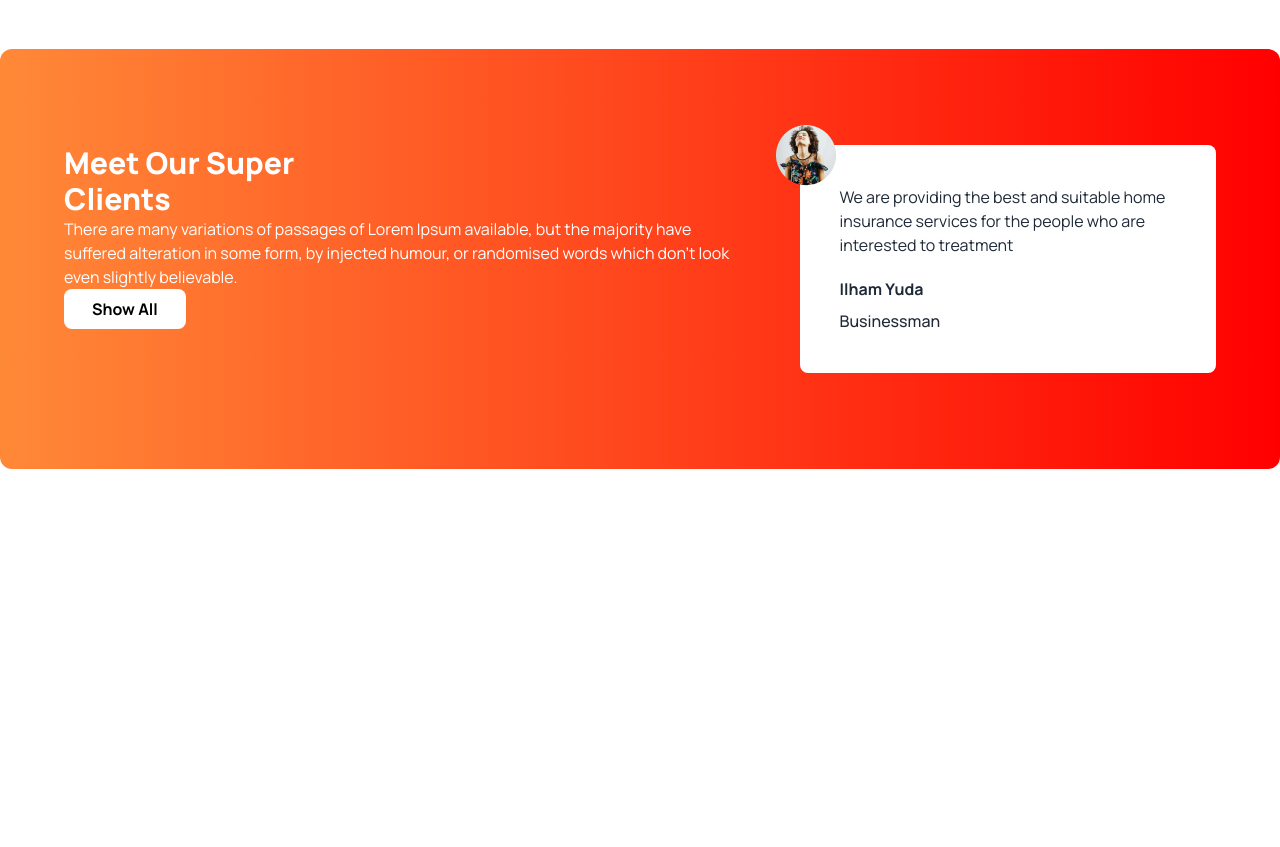
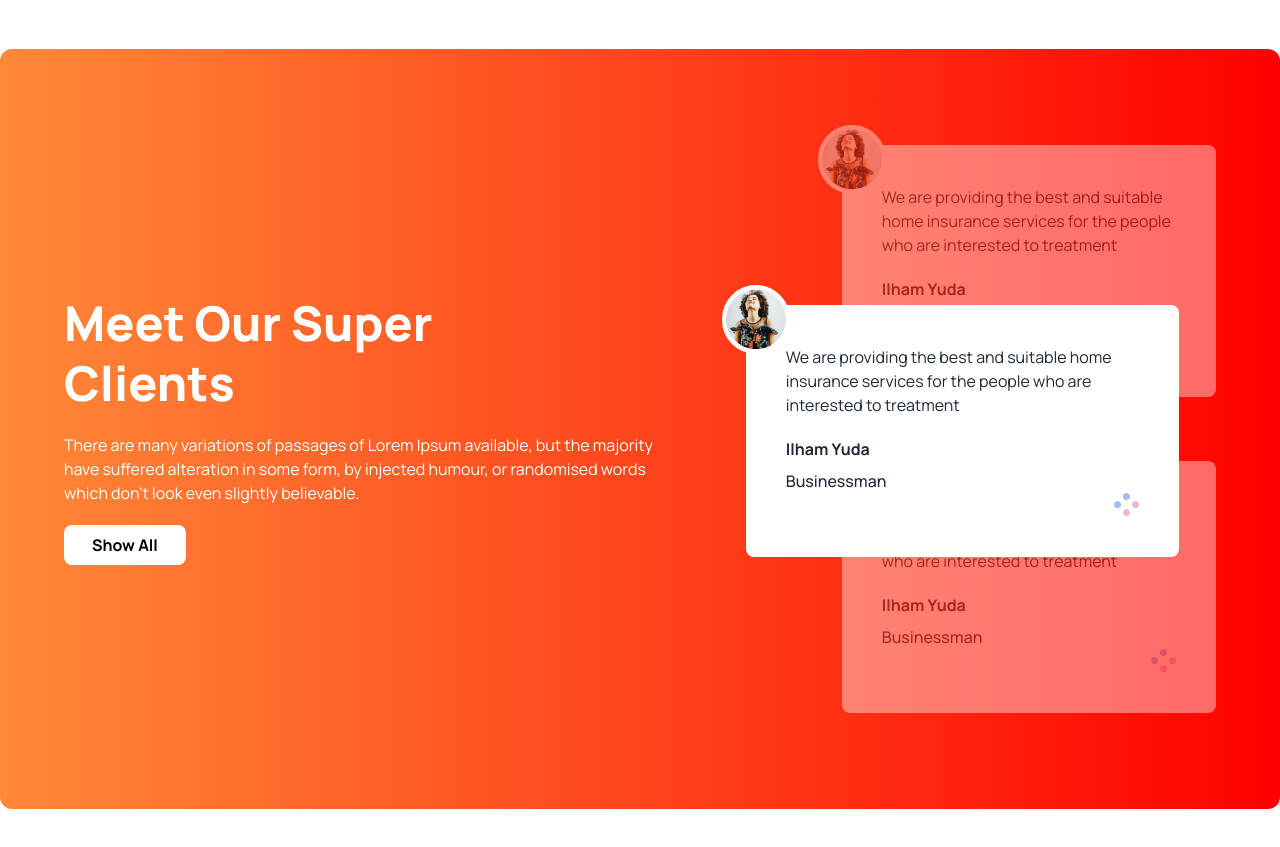
Before and after one commit to devmamunbd/tea-landing-page, a plain HTML site: page index.html in a window 1280 px wide. Shown: the part 1680-2527 px from the top of the page. Before the commit the page ends 2245 px from the top, so only its background shows below. Drawn offline with nearby package versions, Linux system fonts and the light colour scheme.

Commit message:
done review section

```diff
--- a/index.html
+++ b/index.html
@@ -168,20 +168,52 @@
       <!-- super-client-section -->
 
         <section class="my-24 flex flex-col lg:flex-row gap-12 rounded-xl bg-gradient-to-r from-[#FF8938] to-[#F00] px-16 py-24">
-          <div>
-            <h2 class="text-3xl font-extrabold text-white">Meet Our Super <br>Clients</h2>
+          <div class="flex lg:pr-28 items-center">
+           <div class="space-y-5 ">
+            <h2 class="text-5xl leading-tight font-extrabold text-white">Meet Our Super <br>Clients</h2>
             <p class="text-white">There are many variations of passages of Lorem Ipsum available, but the majority have suffered alteration in some form, by injected humour, or randomised words which don't look even slightly believable. </p>
             <button class="rounded-lg font-bold bg-white px-7 py-2 text-black">Show All</button>
+           </div>
           </div>
 
-          <div>
-            <!-- review -->
-            <div class="p-10 relative rounded-lg bg-white">
-              <img class="absolute -left-6 -top-5" src="./images/client.png" alt="">
+
+          <!-- review-container -->
+          <div class="relative">
+            <!--next- review -->
+            <div class="p-10 opacity-40 mb-16 relative rounded-lg bg-white z-10">
+              <img class="absolute -left-6 -top-5 border-4 border-white rounded-full bg-white" src="./images/client.png" alt="">
               <p>We are providing the best and suitable home insurance services for the people who are interested to treatment</p>
               <h4 class="font-bold mt-5">Ilham Yuda</h4>
               <h5 class="font-medium mt-2">Businessman</h5>
+              <div class="flex justify-end">
+              <img src="./images/circles.png" alt="">
+              </div>
             </div>
+
+            <!--current- review -->
+            <div class="p-10 absolute top-40 lg:-left-24 lg:w-[433px] rounded-lg bg-white z-20">
+              <img class="absolute -left-6 -top-5 border-4 border-white rounded-full bg-white" src="./images/client.png" alt="">
+              <p>We are providing the best and suitable home insurance services for the people who are interested to treatment</p>
+              <h4 class="font-bold mt-5">Ilham Yuda</h4>
+              <h5 class="font-medium mt-2">Businessman</h5>
+              <div class="flex justify-end">
+              <img src="./images/circles.png" alt="">
+              </div>
+            </div>
+
+            <!--previous- review -->
+            <div class="p-10 opacity-40 relative rounded-lg bg-white z-10">
+              <img class="absolute -left-6 -top-5 border-4 border-white rounded-full bg-white" src="./images/client.png" alt="">
+              <p>We are providing the best and suitable home insurance services for the people who are interested to treatment</p>
+              <h4 class="font-bold mt-5">Ilham Yuda</h4>
+              <h5 class="font-medium mt-2">Businessman</h5>
+              <div class="flex justify-end">
+              <img src="./images/circles.png" alt="">
+              </div>
+            </div>
+
+
+
           </div>
         </section>
 
```
